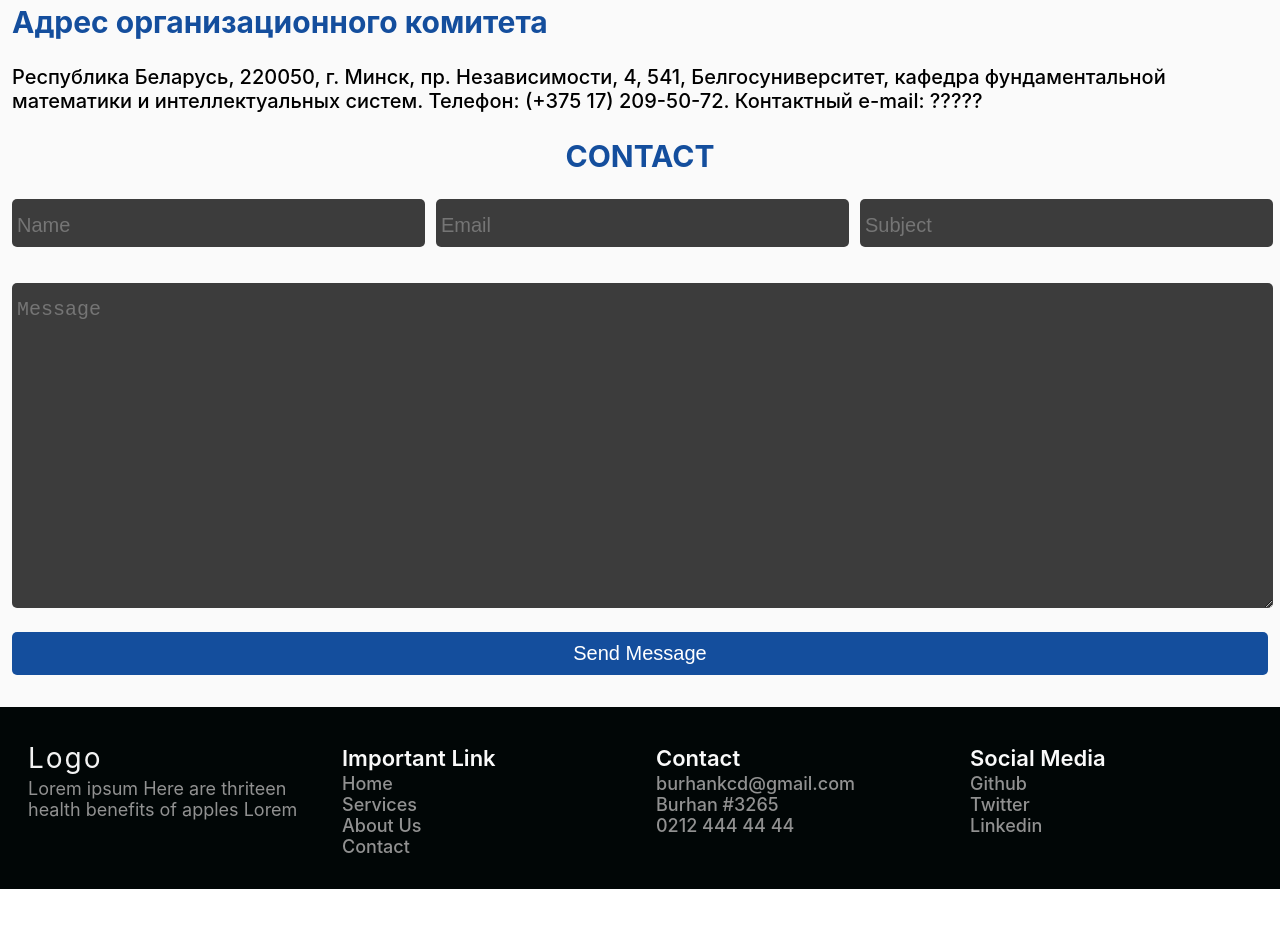
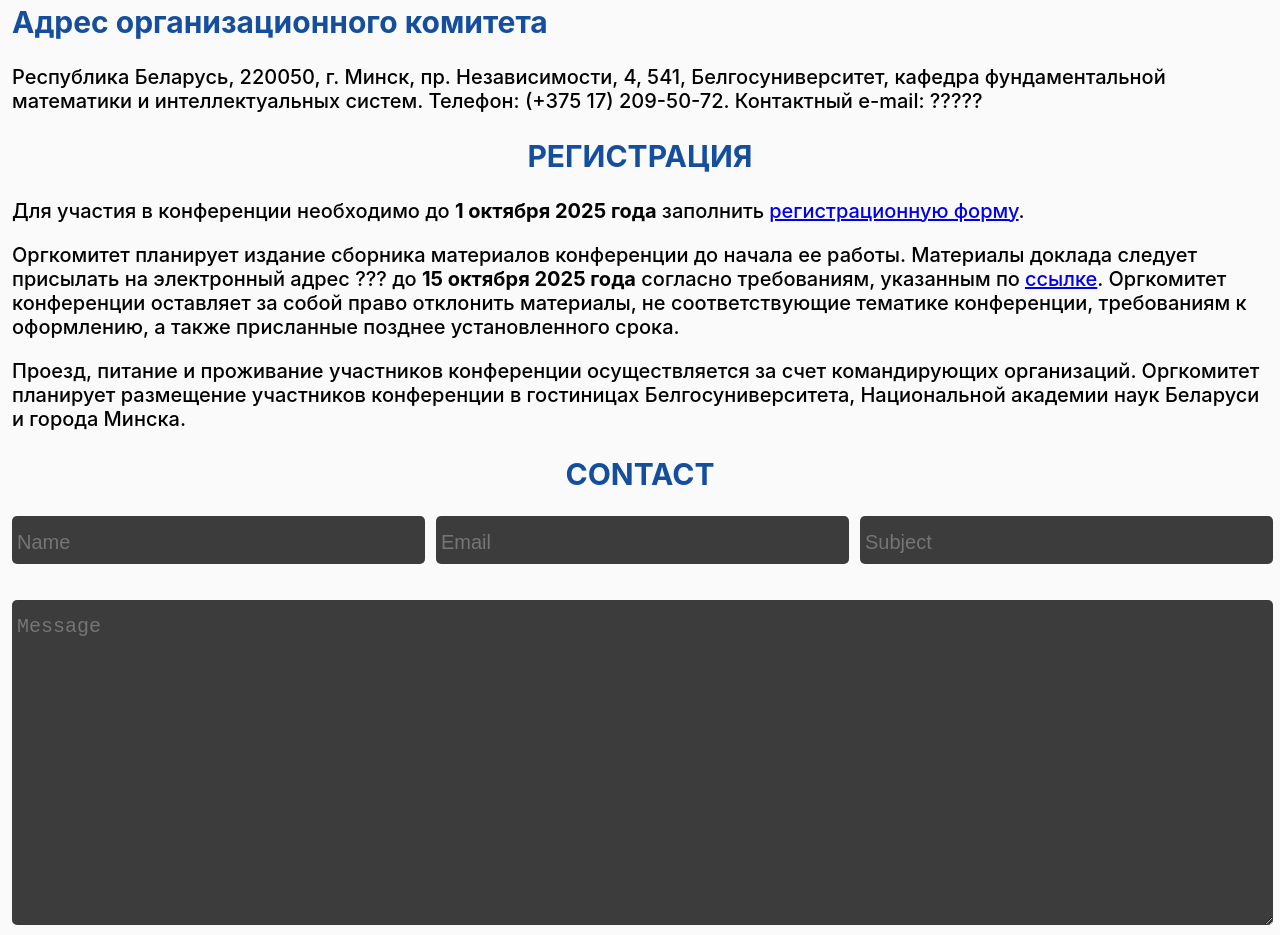
Before and after one commit to imconfde/8br, a React (Create React App) app: page / in a window 1280 px wide. Shown: the part 2280-3215 px from the top of the page. Before the commit the page ends 3169 px from the top, so only its background shows below. Built offline with nearby package versions, Linux system fonts and the light colour scheme.

Commit message:
add registration info

```diff
--- a/src/components/Main.js
+++ b/src/components/Main.js
@@ -1,5 +1,6 @@
 import About from './About';
 import Organizers from './Organizers';
+import Registration from './Registration';
 import Contact from './Contact';
 
 function Main() {
@@ -8,6 +9,7 @@ function Main() {
       <main>
         <About />
         <Organizers />
+        <Registration />
         <Contact />
       </main>
     </>
--- /dev/null
+++ b/src/components/Registration.js
@@ -0,0 +1,26 @@
+function Registration() {
+  return (
+    <>
+      <div style={{width:'100%'}} className="registration-scroll"></div>
+
+      <div className="container registration">
+        <h2 className="main-title text-center">РЕГИСТРАЦИЯ</h2>
+        <p className="main-p">
+          Для участия в конференции необходимо до <b>1 октября 2025 года</b> заполнить
+          <a title="Register for the conference" style={{padding: '0 0 0 5px'}} href="https://forms.gle/9DN4Edd3EtNkhish8">регистрационную форму</a>.
+        </p>
+        <p className="main-p">
+          Оргкомитет планирует издание сборника материалов конференции до начала ее работы. Материалы доклада следует присылать
+          на электронный адрес ??? до <b>15 октября 2025 года</b> согласно требованиям, указанным по
+          <a title="Requirements" style={{padding: '0 0 0 5px'}} href="//https://github.com/imconfde/8br/download_1013.zip">ссылке</a>. Оргкомитет конференции оставляет за собой право отклонить материалы,
+          не соответствующие тематике конференции, требованиям к оформлению, а также присланные позднее установленного срока.
+        </p>
+        <p className="main-p">
+          Проезд, питание и проживание участников конференции осуществляется за счет командирующих организаций.
+          Оргкомитет планирует размещение участников конференции в гостиницах Белгосуниверситета,  Национальной академии наук Беларуси и города Минска.
+        </p>
+      </div>
+    </>
+  );
+}
+export default Registration;
```
Also changed, not shown: 1 other file (tests, documents, lock files or other folders).
